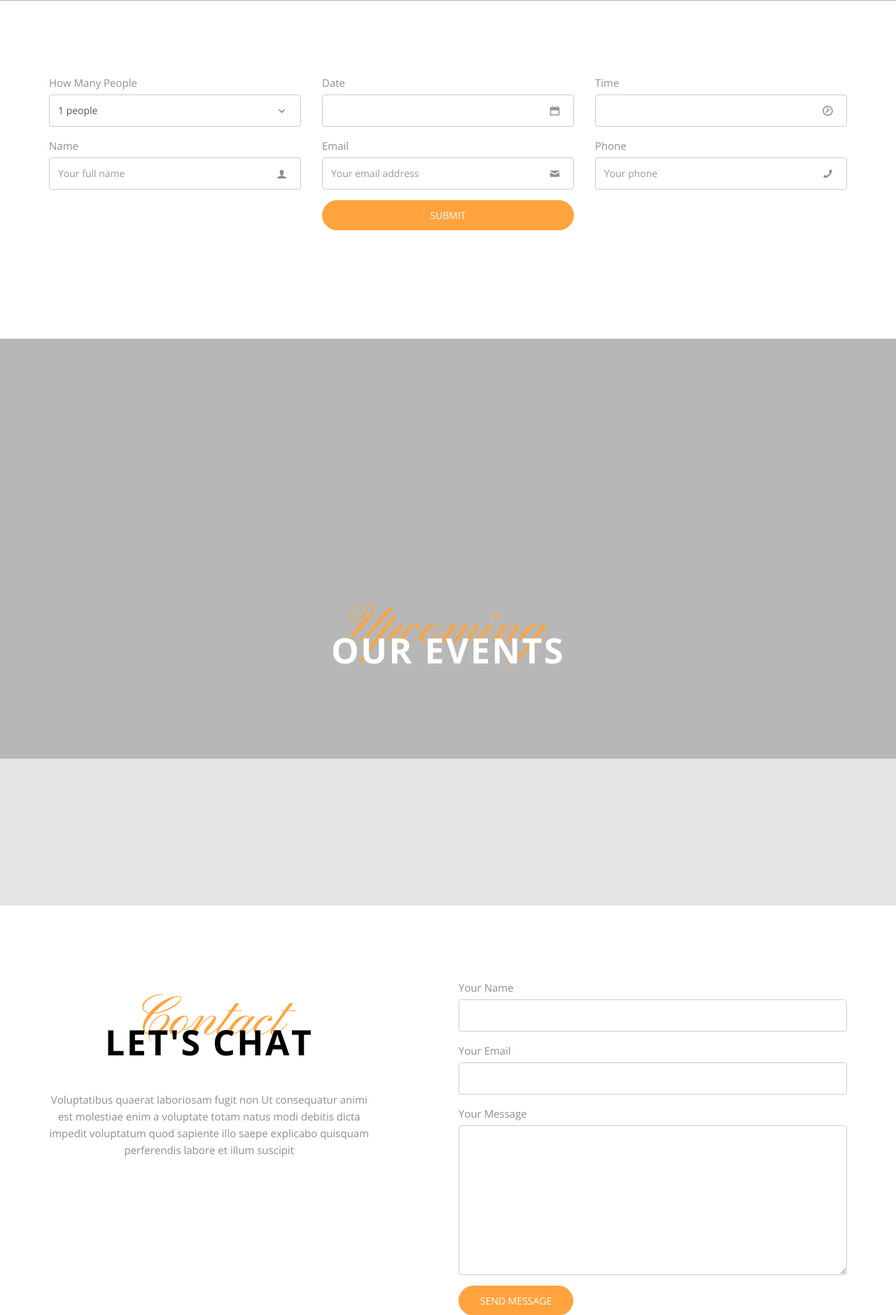
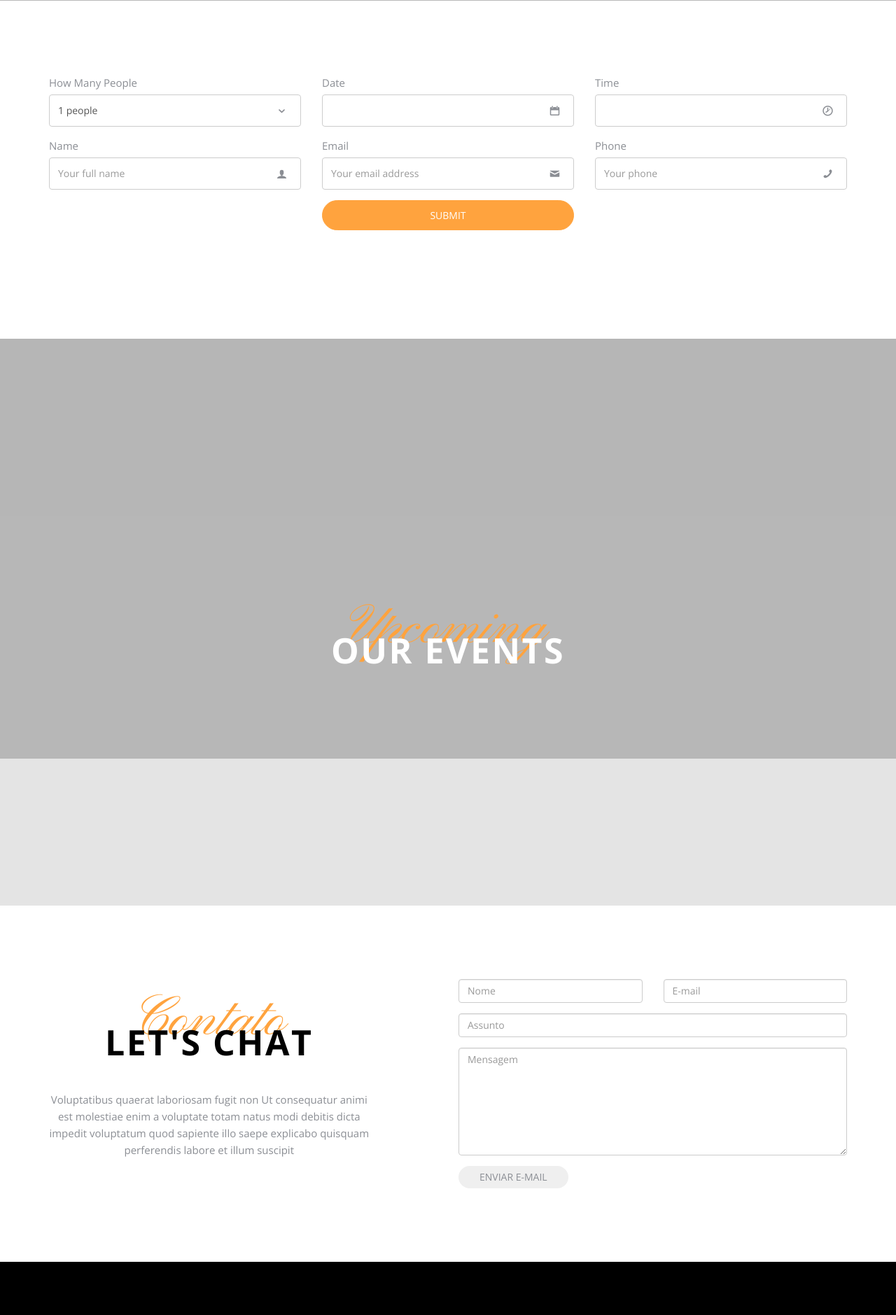
Before and after one commit to CharlestonRibeiro/Pagina_web_restaurante, a Django app: page / in a window 1280 px wide. Shown: the part 4539-6418 px from the top of the page at 70% size. Run offline with Django 3.2, Linux system fonts and the light colour scheme; data that the repository does not hold is empty; some libraries are stand-ins or nearby versions; some web fonts are replaced.

Commit message:
contato ok

```diff
--- a/home/templates/base.html
+++ b/home/templates/base.html
@@ -35,6 +35,7 @@
           <a class="navbar-brand" href="index.html" title="uiCookies:FineOak">FineOak</a>
         </div>
 
+        <br>
 
         <div id="navbar-collapse" class="navbar-collapse collapse">
           <ul class="nav navbar-nav navbar-right">
--- a/home/templates/contact.html
+++ b/home/templates/contact.html
@@ -5,33 +5,44 @@
         <div class="row">
           <div class="col-md-5 text-center probootstrap-animate">
             <div class="probootstrap-heading dark">
-              <h1 class="primary-heading">Contact</h1>
+              <h1 class="primary-heading">Contato</h1>
               <h3 class="secondary-heading">Let's Chat</h3>
             </div>
             <p>Voluptatibus quaerat laboriosam fugit non Ut consequatur animi est molestiae enim a voluptate totam natus modi debitis dicta impedit voluptatum quod sapiente illo saepe explicabo quisquam perferendis labore et illum suscipit</p>
           </div>
           <div class="col-md-6 col-md-push-1 probootstrap-animate">
-            <form method="post" class="probootstrap-form">
+            <form id="contato" method="post" action="{% url 'index' %}">
+                {% csrf_token %}
+                <div class="row">
+                  <div class="col-md-6">
                     <div class="form-group">
-                <label for="c_name">Your Name</label>
-                <div class="form-field">
-                  <input type="text" id="c_name" class="form-control">
+                      <input type="text" class="form-control" id="nome" name="nome" placeholder="Nome" required data-error="Please enter your name">
+                      <div class="help-block with-errors"></div>
                     </div>
                   </div>
+                  <div class="col-md-6">
                     <div class="form-group">
-                <label for="c_email">Your Email</label>
-                <div class="form-field">
-                  <input type="text" id="c_email" class="form-control">
+                      <input type="text" placeholder="E-mail" id="email" class="form-control" name="email" required data-error="Please enter your email">
+                      <div class="help-block with-errors"></div>
                     </div>
                   </div>
+                   <div class="col-md-12">
                     <div class="form-group">
-                <label for="c_message">Your Message</label>
-                <div class="form-field">
-                  <textarea name="c_message" id="c_message" cols="30" rows="10" class="form-control"></textarea>
+                      <input type="text" placeholder="Assunto" id="assunto" name="assunto" class="form-control" required data-error="Please enter your subject">
+                      <div class="help-block with-errors"></div>
                     </div>
                   </div>
+                  <div class="col-md-12">
                     <div class="form-group">
-                <input type="submit" name="c_submit" id="c_submit" value="Send Message" class="btn btn-primary btn-lg">
+                      <textarea class="form-control" id="mensagem" placeholder="Mensagem" name="mensagem" rows="7" data-error="Write your message" required></textarea>
+                      <div class="help-block with-errors"></div>
+                    </div>
+                    <div class="submit-button text-left">
+                      <button class="btn btn-common" id="form-submit" type="submit">Enviar e-mail</button>
+                      <div id="msgSubmit" class="h3 text-center hidden"></div>
+                      <div class="clearfix"></div>
+                    </div>
+                  </div>
                 </div>
               </form>
           </div>
--- a/home/templates/welcome.html
+++ b/home/templates/welcome.html
@@ -1,4 +1,16 @@
 {% load static %}
+
+
+     <div class="container">
+      {% if messages %}
+        {% for m in messages %}
+          <div class="alert alert-danger {{ m.tags }}">
+            <button type="button" class="close" data-dismiss="alert"></button>
+            <strong>{{m}}</strong>
+          </div>
+        {% endfor %}
+      {% endif %}
+     </div>
 
 
     <section class="flexslider" data-section="welcome">
@@ -6,8 +18,6 @@
         <li style="background-image: url({% static 'img/hero_bg_1.jpg' %})" class="overlay" data-stellar-background-ratio="0.5">
           <div class="container">
             <div class="row">
-
-
               <div class="col-md-8 col-md-offset-2">
                 <div class="probootstrap-slider-text text-center probootstrap-animate probootstrap-heading">
                   <h1 class="primary-heading">Welcome</h1>
@@ -15,16 +25,12 @@
                   <p class="sub-heading">A free bootstrap website template by <a href="https://uicookies.com">uicookies.com</a></p>
                 </div>
               </div>
-
-
             </div>
           </div>
         </li>
         <li style="background-image: url({% static 'img/hero_bg_2.jpg' %})" class="overlay">
           <div class="container">
             <div class="row">
-
-
               <div class="col-md-8 col-md-offset-2">
                 <div class="probootstrap-slider-text text-center probootstrap-animate probootstrap-heading">
                   <h1 class="primary-heading">Dine</h1>
@@ -32,8 +38,6 @@
                   <p class="sub-heading">A free bootstrap website template by <a href="https://uicookies.com">uicookies.com</a></p>
                 </div>
               </div>
-
-
             </div>
           </div>
 
@@ -41,8 +45,6 @@
         <li style="background-image: url({% static 'img/hero_bg_3.jpg' %})" class="overlay">
           <div class="container">
             <div class="row">
-
-
               <div class="col-md-8 col-md-offset-2">
                 <div class="probootstrap-slider-text text-center probootstrap-animate probootstrap-heading">
                   <h1 class="primary-heading">Enjoy</h1>
@@ -50,9 +52,6 @@
                   <p class="sub-heading">A free bootstrap website template by <a href="https://uicookies.com">uicookies.com</a></p>
                 </div>
               </div>
-
-
-
             </div>
           </div>
         </li>
--- a/home/views.py
+++ b/home/views.py
@@ -1,11 +1,27 @@
-from django.views.generic import TemplateView
+from django.urls import reverse_lazy
+from django.views.generic import FormView
+from django.contrib import messages
 
 from .models import Prato
+from .forms import ContatoForm
 
-class IndexView(TemplateView):
+class IndexView(FormView):
     template_name = 'index.html'
+    form_class = ContatoForm
+    success_url = reverse_lazy('index')
+
 
     def get_context_data(self, **kwargs):
         context = super(IndexView, self).get_context_data(**kwargs)
         context['pratos'] = Prato.objects.all()# .order_by('?').all() -Usar caso queira embaralhar como os icones aparecer na tela
         return context
+
+    def form_valid(self, form, *args, **kwargs):
+        form.send_mail()
+        messages.success(self.request, 'E-mail enviado com sucesso')
+        return super(IndexView, self).form_valid(form,*args, **kwargs)
+
+
+    def form_invalid(self, form, *args, **kwargs):
+        messages.error(self.request, 'Erro ao enviar e-mail')
+        return super(IndexView, self).form_invalid(form,*args, **kwargs)
```
Also changed, not shown: restaurante/settings.py (+16 -0 lines). Lines whose indentation alone changed are shown as unchanged.
